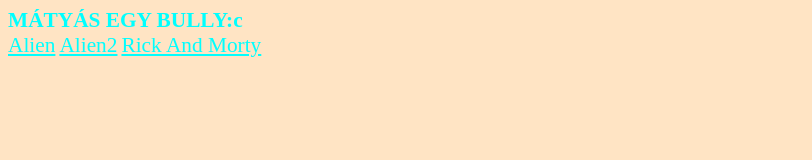
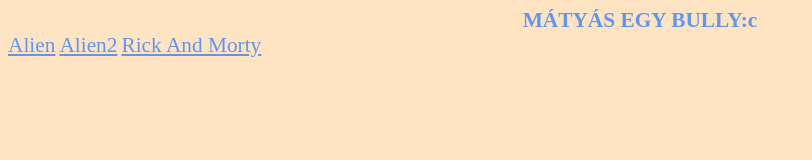
Before and after one commit to Bxntsze/bxntsze.github.io, a plain HTML site: page index.html in a window 1280 px wide. Shown: the whole page, without its empty margins (0-812 px from the left). Drawn offline with Linux system fonts and the light colour scheme.

Commit message:
Update index.html

```diff
--- a/index.html
+++ b/index.html
@@ -6,8 +6,8 @@
   body{background-color: bisque;}
   a, h1{
     font-size: 16pt;
-    color:cyan;
-    margin: 0px auto
-
+    color:cornflowerblue;
+    margin: 0px auto;
+    text-align: center;
   }
  </style>
```
